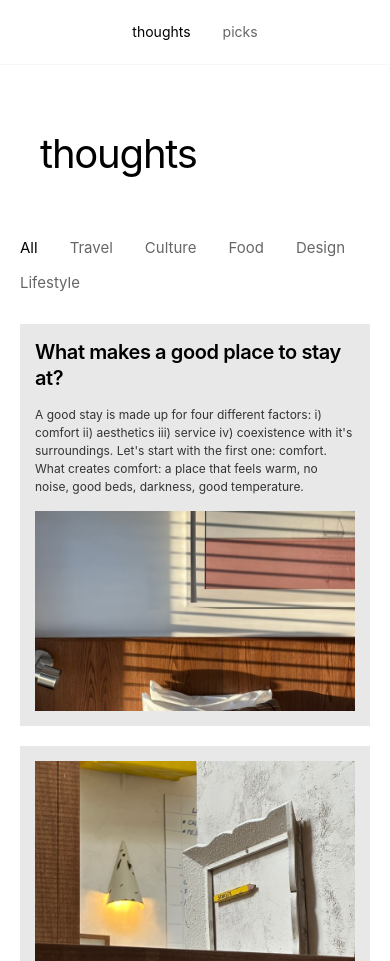
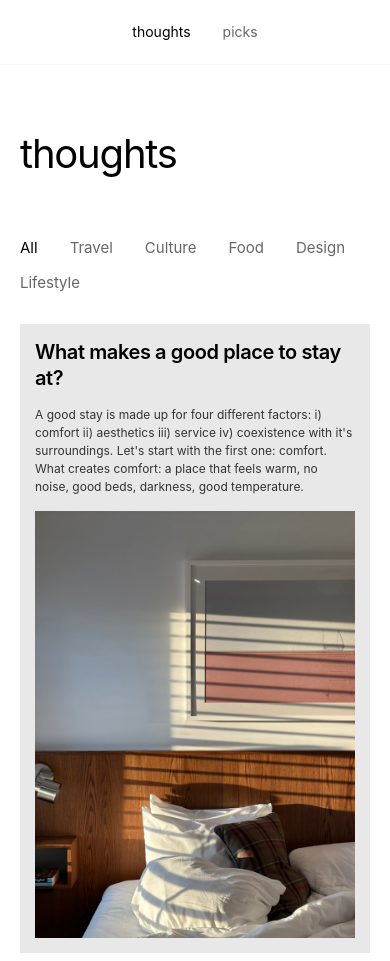
Before and after one commit to garmendiabenjamin-cd/squarecuadrado, a website: page thoughts.html in a window 390 px wide. Shown: the top 961 px of the page. Drawn offline with Linux system fonts and the light colour scheme; a web font is replaced by a local one.

Commit message:
Allignment and sizing of images in mobile dimensions

```diff
--- a/styles.css
+++ b/styles.css
@@ -1111,14 +1111,12 @@ img[loading="lazy"] {
 
 .thoughts-card-image {
     flex: 1;
-    overflow: hidden;
 }
 
 .thoughts-card-image img {
     width: 100%;
-    height: 100%;
-    object-fit: cover;
-    min-height: 150px;
+    height: auto;
+    display: block;
 }
 
 /* Second card - reverse layout */
@@ -1169,7 +1167,14 @@ img[loading="lazy"] {
     .thoughts-card-image {
         flex: none;
         width: 100%;
-        height: 200px;
+        height: auto;
+    }
+
+    .thoughts-card-image img {
+        width: 100%;
+        height: auto;
+        object-fit: contain;
+        min-height: unset;
     }
 
     /* Reset reverse card order on mobile */
@@ -1361,6 +1366,7 @@ img[loading="lazy"] {
 
     .masonry-title {
         font-size: 3rem;
+        text-align: left;
     }
 }
 
@@ -1376,11 +1382,12 @@ img[loading="lazy"] {
     }
 
     .masonry-title-section {
-        padding: 60px 20px;
+        padding: 60px 0;
     }
 
     .masonry-title {
         font-size: 2.5rem;
+        text-align: left;
     }
 }
 
```
